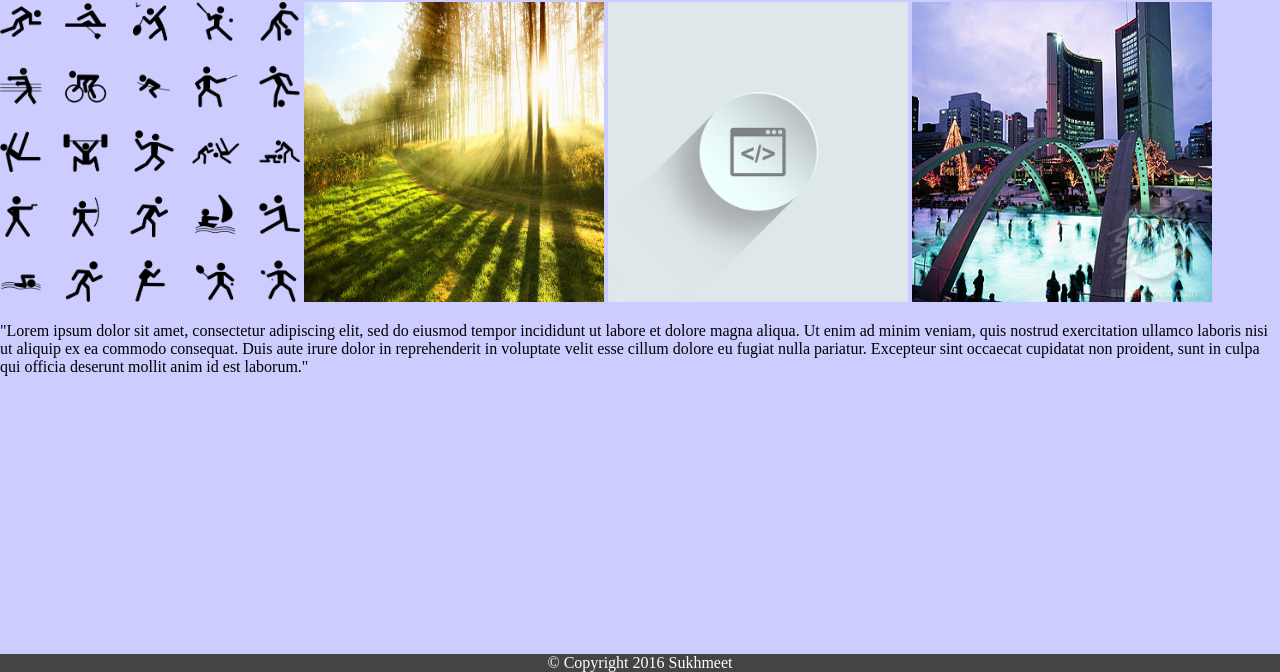
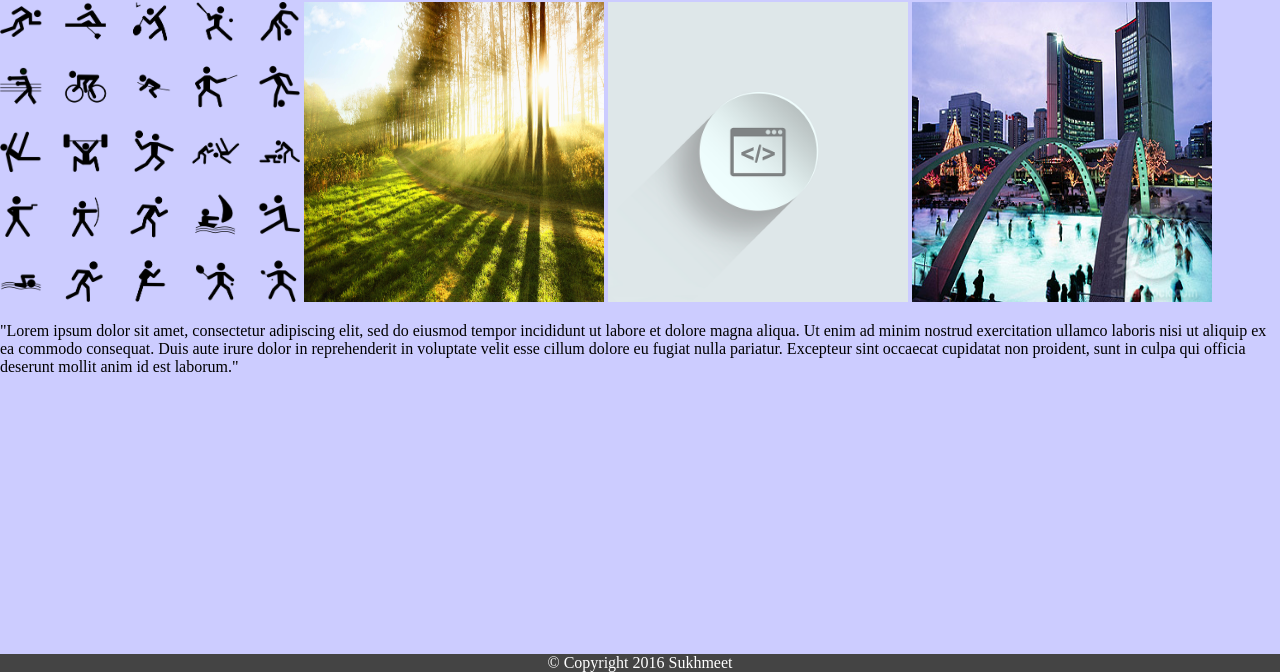
Before and after one commit to sukhmeet1/sukhmeet1.github.io, a plain HTML site: page interests.html in a window 1280 px wide. Shown: the part 128-800 px from the top of the page. Drawn offline with Linux system fonts and the light colour scheme.

Commit message:
Update interests.html

```diff
--- a/interests.html
+++ b/interests.html
@@ -31,7 +31,7 @@
 	</section>
 
 	<section>
-		<p> "Lorem ipsum dolor sit amet, consectetur adipiscing elit, sed do eiusmod tempor incididunt ut labore et dolore magna aliqua. Ut enim ad minim veniam, quis nostrud exercitation ullamco laboris nisi ut aliquip ex ea commodo consequat. Duis aute irure dolor in reprehenderit in voluptate velit esse cillum dolore eu fugiat nulla pariatur. Excepteur sint occaecat cupidatat non proident, sunt in culpa qui officia deserunt mollit anim id est laborum." </p>
+		<p> "Lorem ipsum dolor sit amet, consectetur adipiscing elit, sed do eiusmod tempor incididunt ut labore et dolore magna aliqua. Ut enim ad minim nostrud exercitation ullamco laboris nisi ut aliquip ex ea commodo consequat. Duis aute irure dolor in reprehenderit in voluptate velit esse cillum dolore eu fugiat nulla pariatur. Excepteur sint occaecat cupidatat non proident, sunt in culpa qui officia deserunt mollit anim id est laborum." </p>
 	</section>
 
 	<footer>&copy; Copyright 2016 Sukhmeet</footer>
```
